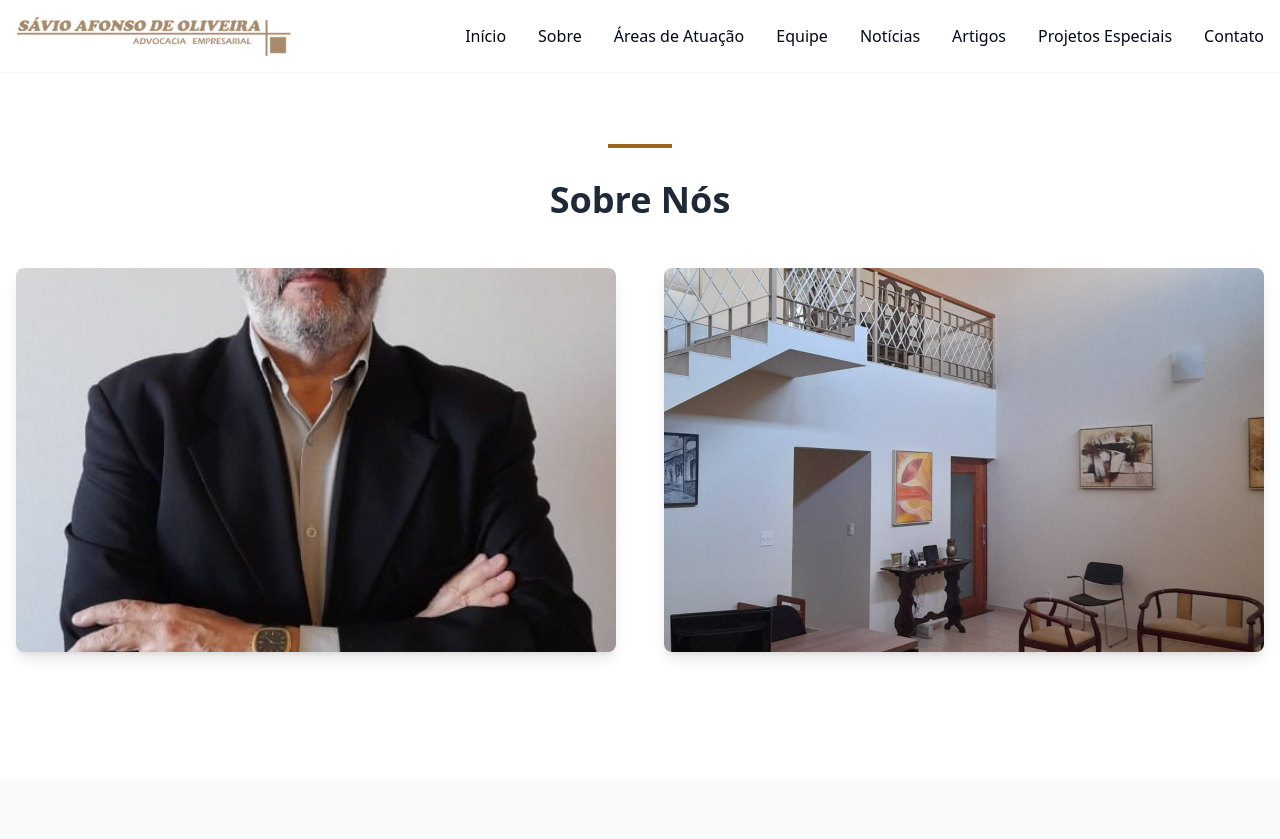
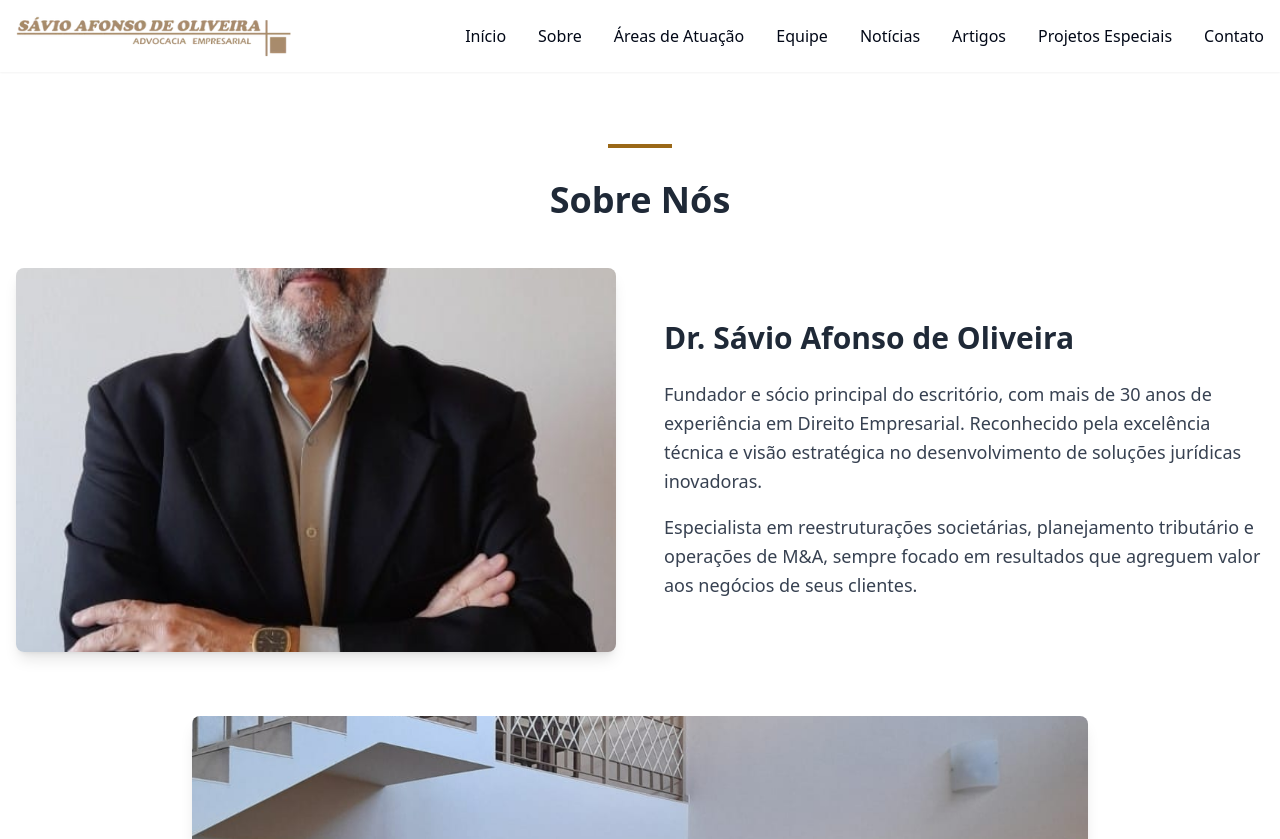
Before and after one commit to studiositebh/savio-afonso-advocacia-digital, a React (Vite) app: page /sobre in a window 1280 px wide. Shown: the top 839 px of the page. Built offline with nearby package versions, Linux system fonts and the light colour scheme.

Commit message:
Adjust "Sobre" page layout
Place Dr. Savio's photo on the left and text on the right. Keep the company photo below this section.

```diff
--- a/src/pages/Sobre.tsx
+++ b/src/pages/Sobre.tsx
@@ -19,20 +19,36 @@ const Sobre = () => {
           </div>
 
           <div className="grid grid-cols-1 lg:grid-cols-2 gap-12 items-center mb-16">
-            <div>
+            <div className="animate-fade-in">
               <img
                 src="/lovable-uploads/7ea95670-77ae-4867-a1e2-952406df9e0d.png"
-                alt="Sávio Afonso de Oliveira"
+                alt="Dr. Sávio Afonso de Oliveira"
                 className="w-full h-96 object-cover rounded-lg shadow-lg"
               />
             </div>
-            <div>
-              <img
-                src="/lovable-uploads/edc58d0e-7db7-4db1-ad57-13d8afa24630.png"
-                alt="Escritório Sávio Afonso"
-                className="w-full h-96 object-cover rounded-lg shadow-lg"
-              />
+            <div className="animate-fade-in">
+              <h2 className="text-3xl font-bold mb-6 text-gray-800">
+                Dr. Sávio Afonso de Oliveira
+              </h2>
+              <p className="text-lg text-gray-700 leading-relaxed mb-4">
+                Fundador e sócio principal do escritório, com mais de 30 anos de experiência
+                em Direito Empresarial. Reconhecido pela excelência técnica e visão estratégica
+                no desenvolvimento de soluções jurídicas inovadoras.
+              </p>
+              <p className="text-lg text-gray-700 leading-relaxed">
+                Especialista em reestruturações societárias, planejamento tributário e
+                operações de M&A, sempre focado em resultados que agreguem valor aos negócios
+                de seus clientes.
+              </p>
             </div>
+          </div>
+
+          <div className="text-center mb-12 animate-fade-in">
+            <img
+              src="/lovable-uploads/edc58d0e-7db7-4db1-ad57-13d8afa24630.png"
+              alt="Escritório Sávio Afonso"
+              className="w-full max-w-4xl mx-auto h-96 object-cover rounded-lg shadow-lg"
+            />
           </div>
         </div>
       </section>
```
